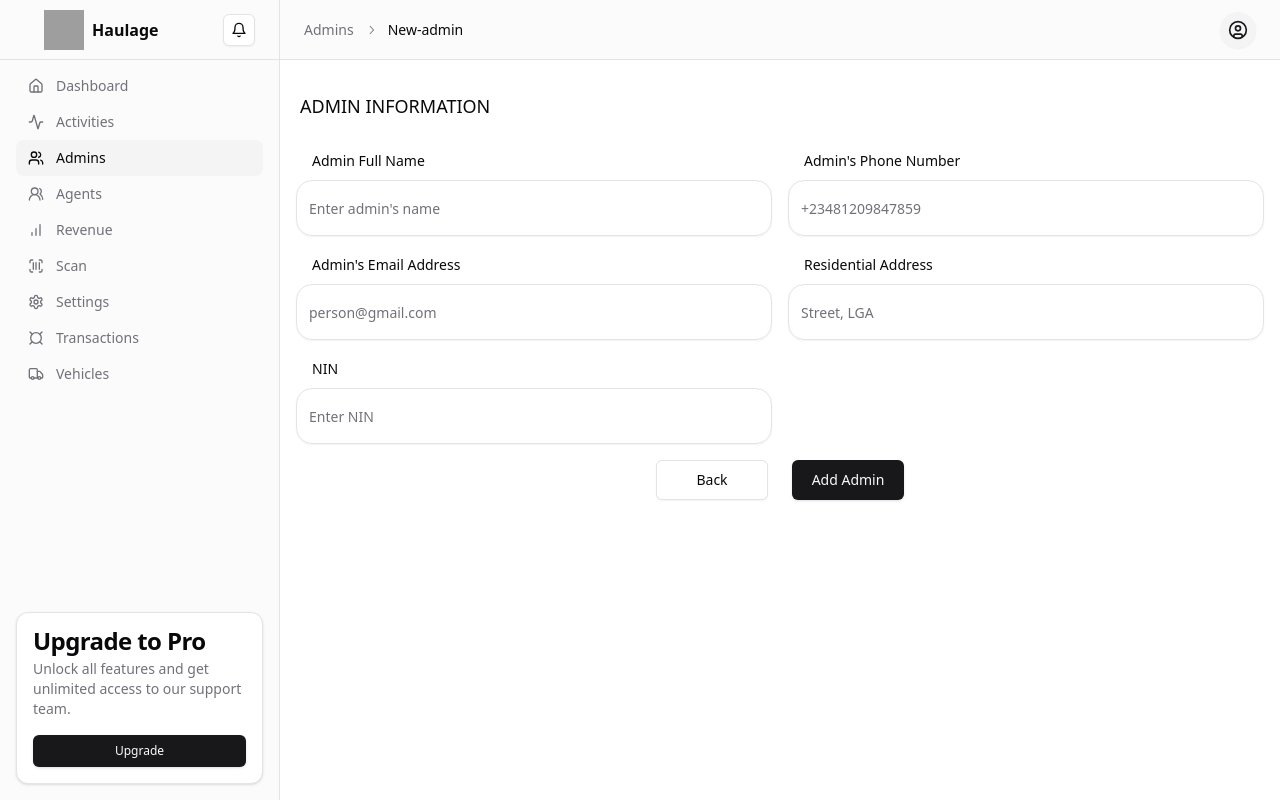
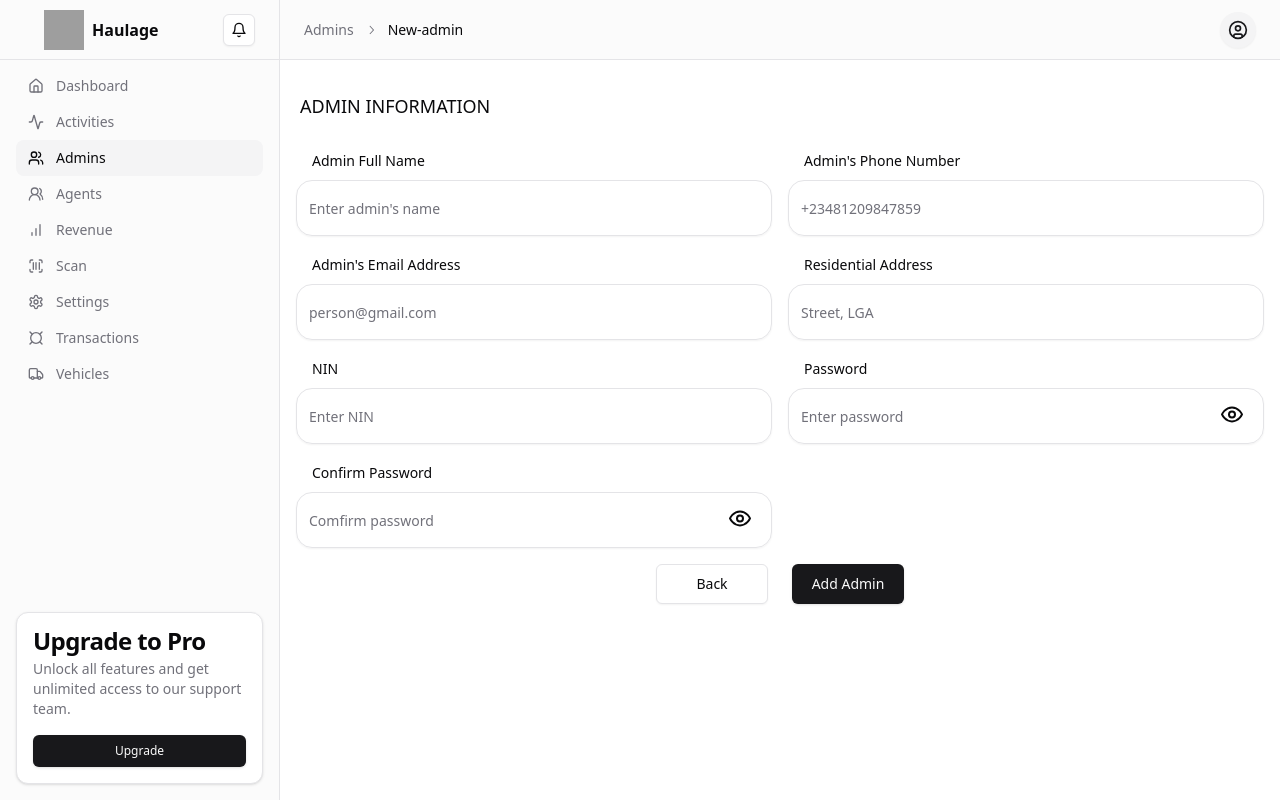
Before and after one commit to iisce/haulage, a Next.js app: page /admins/new-admin in a window 1280 px wide. Built offline with nearby package versions, Linux system fonts and the light colour scheme; grey boxes are pictures that could not be loaded.

Commit message:
admin for done

```diff
--- a/components/forms/new-admin-form.tsx
+++ b/components/forms/new-admin-form.tsx
@@ -2,9 +2,9 @@
 import { zodResolver } from "@hookform/resolvers/zod";
 import Link from "next/link";
 import { NextResponse } from "next/server";
-import React from "react";
+import React, { useState } from "react";
 import { useForm } from "react-hook-form";
-import { z } from "zod";
+import { boolean, z } from "zod";
 import { Button } from "../../components/ui/button";
 import { Dialog, DialogContent } from "../../components/ui/dialog";
 import {
@@ -24,6 +24,7 @@ import {
   SelectValue,
 } from "../../components/ui/select";
 import { useToast } from "../../components/ui/use-toast";
+import { Eye, EyeOff } from "lucide-react";
 
 const vehicleFormSchema = z.object({
   admin_phone_number: z
@@ -38,7 +39,7 @@ const vehicleFormSchema = z.object({
     .min(5, {
       message: "Enter full name",
     }),
-  admin_email_address: z.string().email(),
+  admin_email_address: z.string().email({ message: "Invalid email address" }),
   nin: z
     .string({
       required_error: "Enter your NIN.",
@@ -49,7 +50,9 @@ const vehicleFormSchema = z.object({
       required_error: "Enter admins residential address",
     })
     .min(5, "Invalid address"),
-});
+  password: z.string().min(4, "Password is not secure enough"),
+  cpassword: z.string(),
+}).refine((data)=> { return data.password === data.cpassword}, {message: "Passwords don't match", path: ["cpassword"],});
 
 type vehicleFormValues = z.infer<typeof vehicleFormSchema>;
 
@@ -59,9 +62,13 @@ const defaultValues: Partial<vehicleFormValues> = {
   admin_email_address: "",
   admin_name: "",
   residential_address: "",
+  password: "",
+  cpassword: "",
 };
 
 export default function CreateAdminForm() {
+  const [hidePassword, setHidePassword] = useState(false);
+  const [chidePassword, setcHidePassword] = useState(false);
   const [newVehicleId, setNewVehicleId] = React.useState<string>("");
   const { toast } = useToast();
   const [isLoading, setIsLoading] = React.useState<boolean>(false);
@@ -83,6 +90,8 @@ export default function CreateAdminForm() {
           admin_email_address: data.admin_email_address,
           admin_name: data.admin_name,
           residential_address: data.residential_address,
+          password: data.password,
+          cpassword: data.cpassword,
         }),
       });
       const result = await createVehicleResponse.json();
@@ -224,6 +233,65 @@ export default function CreateAdminForm() {
               </FormItem>
             )}
           />
+          <FormField
+            name="password"
+            control={form.control}
+            render={({ field }) => (
+              <FormItem>
+                <FormLabel className="text-title1Bold pl-4">Password</FormLabel>
+                <div className="relative h-14 ">
+                  <FormControl>
+                    <Input
+                      className="relative text-body flex pr-[50px] items-center h-14 rounded-2xl"
+                      {...field}
+                      type={hidePassword ? "password" : "text"}
+                      placeholder="Enter password"
+                    />
+                  </FormControl>
+                  <div onClick={() => setHidePassword(!hidePassword)}>
+                    {hidePassword ? (
+                      <EyeOff className=" cursor-pointer absolute top-0 translate-y-[60%] right-[20px]" />
+                    ) : (
+                      <Eye className=" cursor-pointer absolute top-0 translate-y-[60%] right-[20px]" />
+                    )}
+                  </div>
+                </div>
+
+                <FormMessage />
+              </FormItem>
+            )}
+          />
+
+          <FormField
+            name="cpassword"
+            control={form.control}
+            render={({ field }) => (
+              <FormItem>
+                <FormLabel className="text-title1Bold pl-4">
+                  Confirm Password
+                </FormLabel>
+                <div className="relative h-14 ">
+                  <FormControl>
+                    <Input
+                      className="relative text-body flex pr-[50px] items-center h-14 rounded-2xl"
+                      {...field}
+                      type={chidePassword ? "password" : "text"}
+                      placeholder="Comfirm password"
+                    />
+                  </FormControl>
+                  <div onClick={() => setcHidePassword(!chidePassword)}>
+                    {chidePassword ? (
+                      <EyeOff className=" cursor-pointer absolute top-0 translate-y-[60%] right-[20px]" />
+                    ) : (
+                      <Eye className=" cursor-pointer absolute top-0 translate-y-[60%] right-[20px]" />
+                    )}
+                  </div>
+                </div>
+
+                <FormMessage />
+              </FormItem>
+            )}
+          />
         </div>
         <div className="flex justify-center items-center gap-6 text-title1Bold">
           <Button
```
